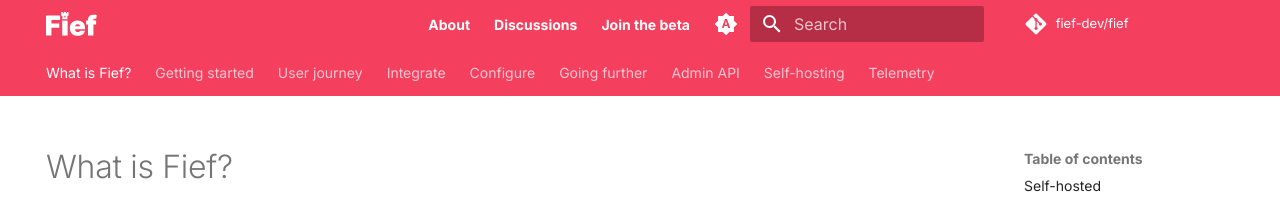
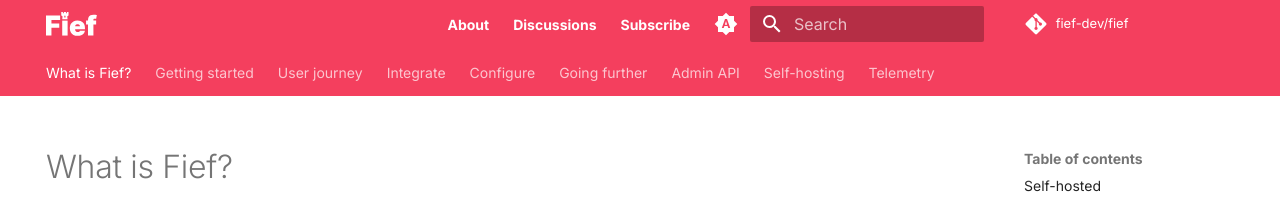
Before and after one commit to fief-dev/docs, an MkDocs documentation site: the page built from docs/index.md, in a window 1280 px wide. Shown: the top 205 px of the page. Built offline with MkDocs 1.6.1 and Material for MkDocs 9.7.7, drawn with Linux system fonts in a browser that asks for light colours; comment, search, counter and statistics services are not loaded.

Commit message:
Update beta link

```diff
--- a/mkdocs.yml
+++ b/mkdocs.yml
@@ -84,8 +84,8 @@
       href: https://www.fief.dev
     - title: Discussions
       href: https://github.com/orgs/fief-dev/discussions
-    - title: Join the beta
-      href: https://fief.fief.dev/admin/auth/login?screen=register
+    - title: Subscribe
+      href: https://polar.sh/fief-dev
 
 extra_css:
   - assets/stylesheets/extra.css
```
